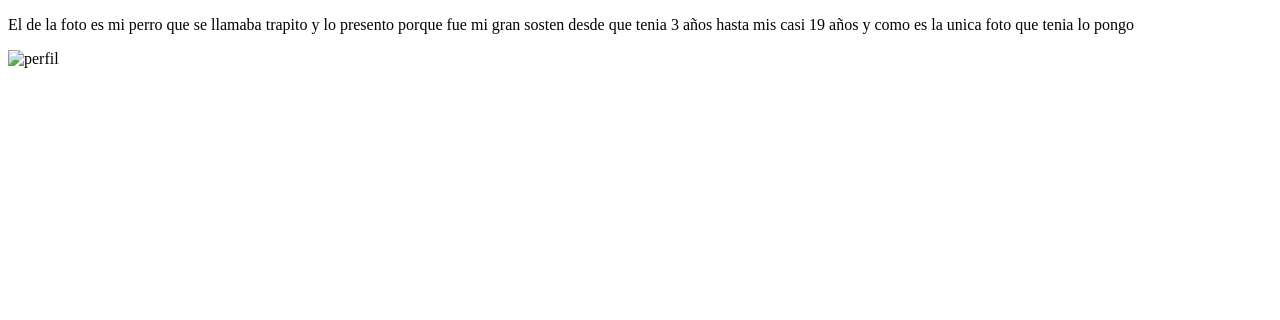
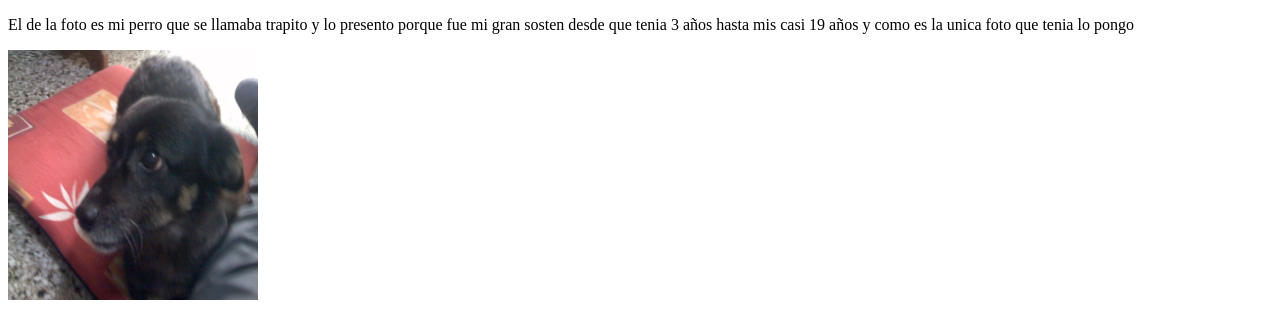
Before and after one commit to juanny6325/porfolio, a plain HTML site: page index.html in a window 1280 px wide. Shown: the part 1117-1437 px from the top of the page. Before the commit the page ends 1201 px from the top, so only its background shows below. Drawn offline with Linux system fonts and the light colour scheme.

Commit message:
Update index.html

```diff
--- a/index.html
+++ b/index.html
@@ -39,12 +39,12 @@
     <h3>Eso fue iframe (me mire un tutorial)</h3>
 
     <p>El de la foto es mi perro que se llamaba trapito y lo presento porque fue mi gran sosten desde que tenia 3 años hasta mis casi 19 años y como es la unica foto que tenia lo pongo<p>
-    <img class="
-src="./images/juanny.jpg"
+    <img class=" "
+         src="./images/juanny.jpg"
                 alt="perfil"
     height="250"  width="250"
 
-
+    >
 
 
 
```
